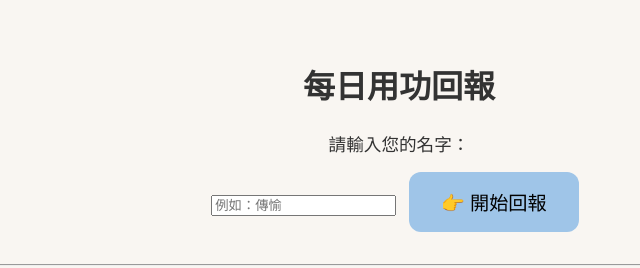
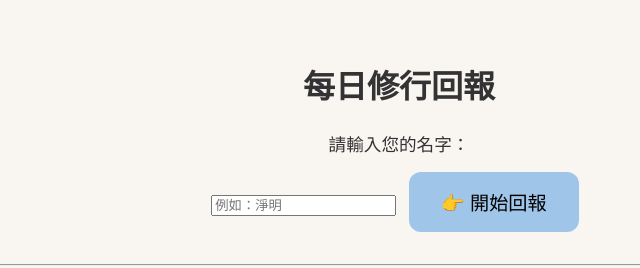
Before and after one commit to gretakay/daily-report-page, a plain HTML site: page index.html in a window 1280 px wide. Shown: the top 268 px of the page, 241-881 px from the left. Drawn offline with nearby package versions, Linux system fonts and the light colour scheme; no server answers.

Commit message:
Update index.html

```diff
--- a/index.html
+++ b/index.html
@@ -3,7 +3,7 @@
 <head>
   <meta charset="UTF-8">
   <meta name="viewport" content="width=device-width, initial-scale=1.0">
-  <title>每日修行回報</title>
+  <title>每日用功回報</title>
   <script src="https://cdn.jsdelivr.net/npm/chart.js"></script>
   <style>
     body {
@@ -49,10 +49,10 @@
   </style>
 </head>
 <body>
-  <h1>每日用功回報</h1>
+  <h1>每日修行回報</h1>
 
   <label for="username">請輸入您的名字：</label>
-  <input type="text" id="username" placeholder="例如：傳愉">
+  <input type="text" id="username" placeholder="例如：淨明">
   <button id="startBtn">👉 開始回報</button>
 
   <div id="buttons" class="hidden">
```
